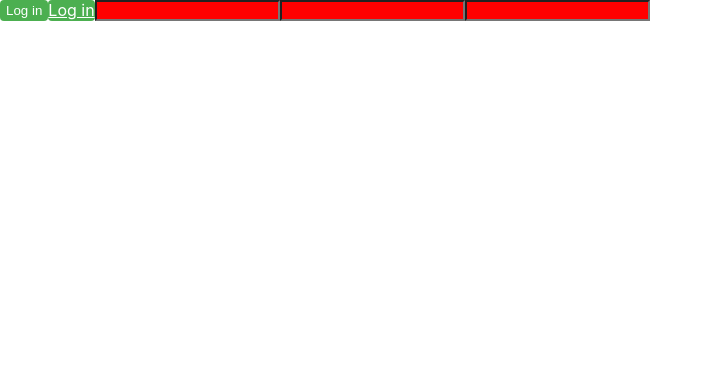
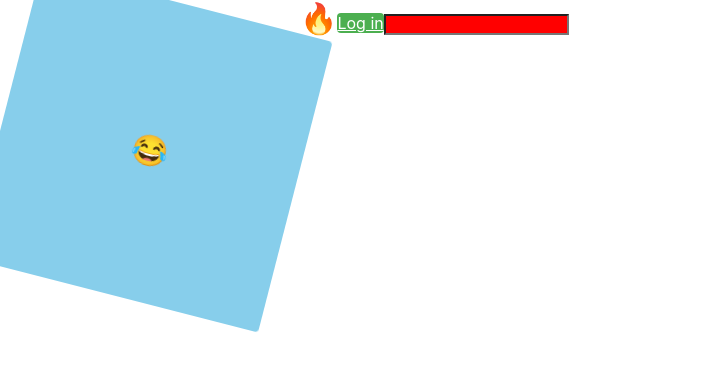
Before and after one commit to haneulee/react-study-v2, a React (Create React App) app: page / in a window 1280 px wide. Shown: the top 370 px of the page, without its empty margins (0-713 px from the left). Built offline with nearby package versions, Linux system fonts and the light colour scheme.

Commit message:
pseudo selector & animation

```diff
--- a/src/App.tsx
+++ b/src/App.tsx
@@ -1,10 +1,47 @@
-import styled from "styled-components";
+import styled, { keyframes } from "styled-components";
+
+const animation = keyframes`
+  0% {
+    transform: rotate(0deg);
+    border-radius: 0;
+  }
+  50% {
+    transform: rotate(360deg);
+    border-radius: 100px;
+  }
+  100% {
+    transform: rotate(0deg);
+    border-radius: 0;
+  }
+`;
 
 const Btn = styled.button`
   color: white;
   background-color: #4caf50; /* Green */
   border: 0;
   border-radius: 0.25rem;
+`;
+
+const Emoji = styled.span`
+  font-size: 30px;
+`;
+
+const Box = styled.div`
+  display: flex;
+  justify-content: center;
+  align-items: center;
+  width: 300px;
+  height: 300px;
+  background-color: skyblue;
+  animation: ${animation} 1s linear infinite;
+  ${Emoji} {
+    &:hover {
+      font-size: 50px;
+      &:active {
+        opacity: 0;
+      }
+    }
+  }
 `;
 
 const Wrapper = styled.div`
@@ -18,13 +55,16 @@ const Input = styled.input.attrs({ required: true })`
 const App = function () {
   return (
     <Wrapper as="header">
-      <Btn>Log in</Btn>
-      <Btn as="a" href="/">
-        Log in
-      </Btn>
-      <Input />
-      <Input />
-      <Input />
+      <Box>
+        <Emoji as="p">😂</Emoji>
+      </Box>
+      <div>
+        <Emoji>🔥</Emoji>
+        <Btn as="a" href="/">
+          Log in
+        </Btn>
+        <Input />
+      </div>
     </Wrapper>
   );
 };
```
